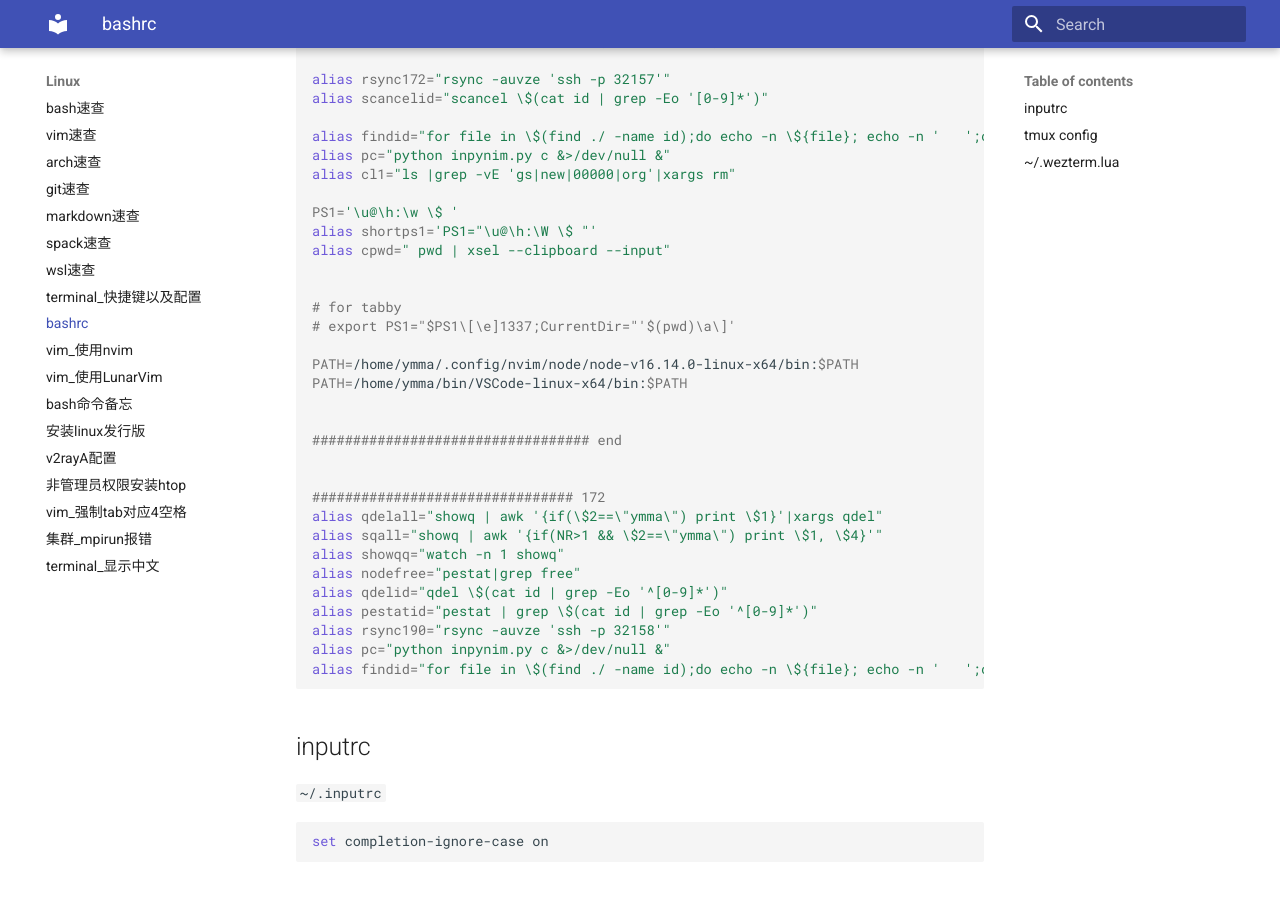
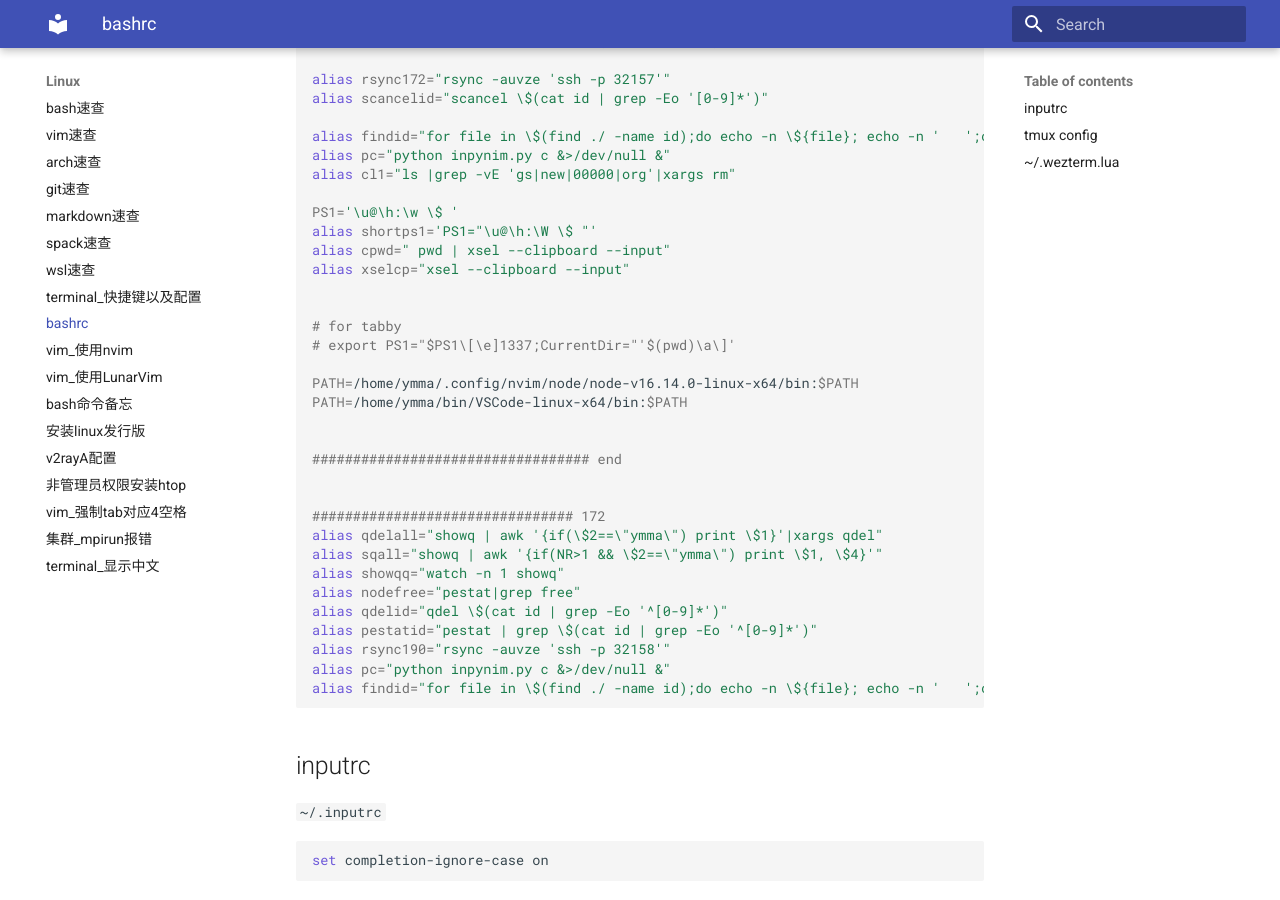
Before and after one commit to ymma98/technotes, an MkDocs documentation site: the page built from docs/Linux/bashrc.md, in a window 1280 px wide and 900 px high, scrolled down 1084 px. Built offline with MkDocs 1.6.1 and Material for MkDocs 9.7.7, drawn with Linux system fonts in a browser that asks for light colours; part of the change alters nothing that is shown.

Commit message:
docs/Linux/bashrc.md updated from https://stackedit.cn/

````diff
--- a/docs/Linux/bashrc.md
+++ b/docs/Linux/bashrc.md
@@ -57,6 +57,7 @@ alias cl1="ls |grep -vE 'gs|new|00000|org'|xargs rm"
 PS1='\u@\h:\w \$ '
 alias shortps1='PS1="\u@\h:\W \$ "'
 alias cpwd=" pwd | xsel --clipboard --input"
+alias xselcp="xsel --clipboard --input"
 
 
 # for tabby
@@ -269,7 +270,7 @@ config.keys = {
 return config
 ```
 <!--stackedit_data:
-eyJoaXN0b3J5IjpbLTc4ODA3MjQxOCw5MjE5MjAxMCwyMDQ3NT
-U5MTAsOTk0NjQ2NDU2LC02ODA1MTM5ODEsLTEwODE4NjUzOTMs
-NjUyMzY5Nzk1LC0xNTc3OTQxMzI0XX0=
+eyJoaXN0b3J5IjpbMzA2OTI0NTAyLC03ODgwNzI0MTgsOTIxOT
+IwMTAsMjA0NzU1OTEwLDk5NDY0NjQ1NiwtNjgwNTEzOTgxLC0x
+MDgxODY1MzkzLDY1MjM2OTc5NSwtMTU3Nzk0MTMyNF19
 -->
````
